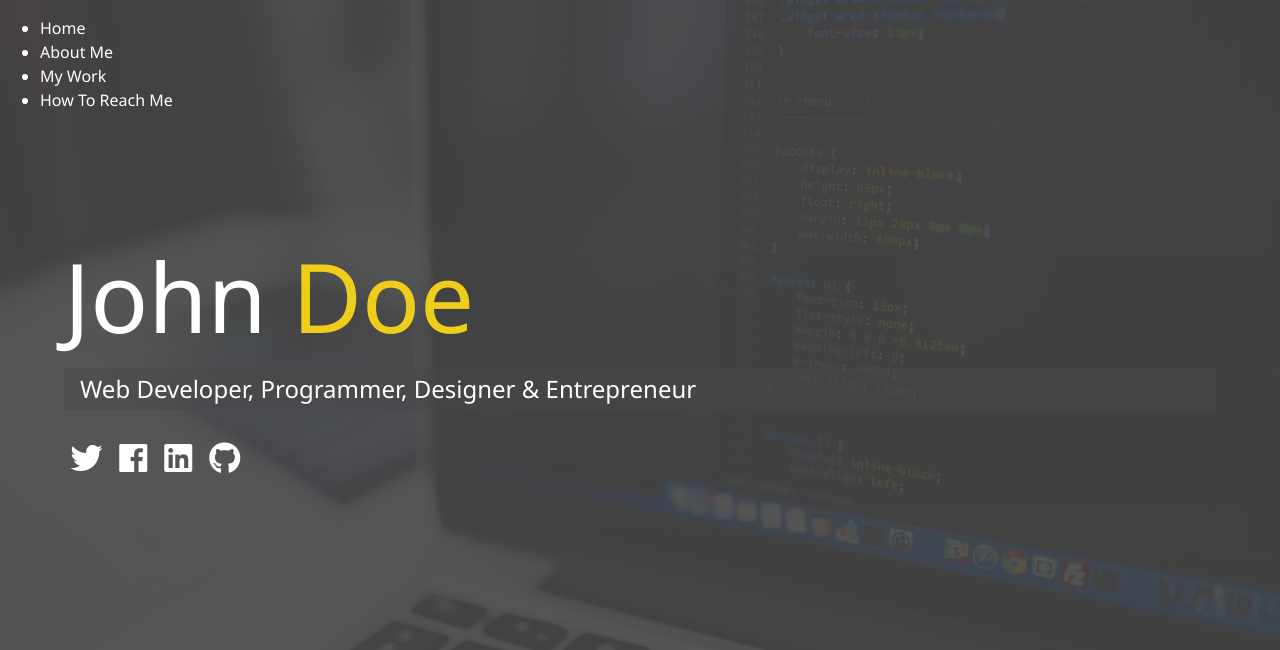
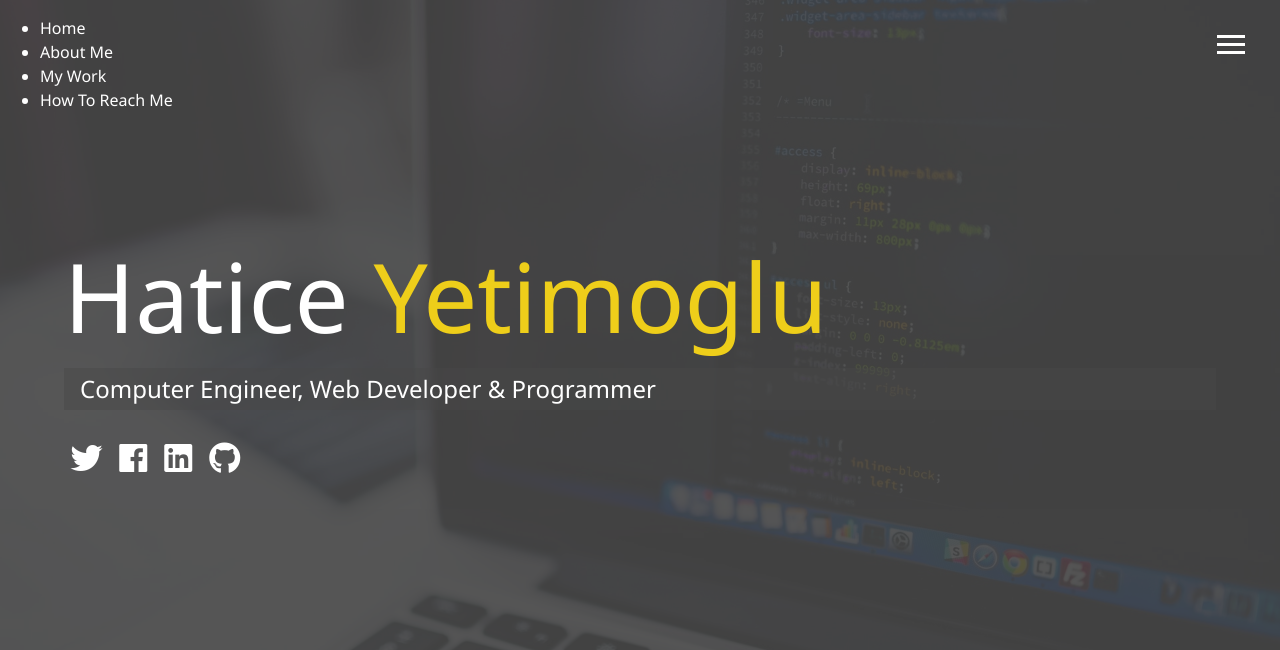
Before and after one commit to Htcytm/personalportfolio, a PHP site: page /dist/index.html in a window 1280 px wide. Shown: the top 650 px of the page. Run offline with PHP 8.4, Linux system fonts and the light colour scheme; some libraries are stand-ins or nearby versions.

Commit message:
Menu botton, js & rotate

```diff
--- a/dist/css/main.css
+++ b/dist/css/main.css
@@ -1,3 +1,25 @@
+.menu-btn {
+  position: absolute;
+  z-index: 3;
+  right: 35px;
+  top: 35px;
+  cursor: pointer;
+  transition: all 0.5s ease-out; }
+  .menu-btn .btn-line {
+    width: 28px;
+    height: 3px;
+    margin: 0 0 5px 0;
+    background: #fff;
+    transition: all 0.5s ease-out; }
+  .menu-btn.close {
+    transform: rotate(180deg); }
+    .menu-btn.close .btn-line:nth-child(1) {
+      transform: rotate(45deg) translate(5px, 5px); }
+    .menu-btn.close .btn-line:nth-child(2) {
+      opacity: 0; }
+    .menu-btn.close .btn-line:nth-child(3) {
+      transform: rotate(-45deg) translate(7px, -6px); }
+
 * {
   box-sizing: border-box; }
 
--- a/dist/index.html
+++ b/dist/index.html
@@ -9,23 +9,26 @@
     <link
       rel="stylesheet"
       href="https://use.fontawesome.com/releases/v5.2.0/css/all.css"
+      integrity="sha384-hWVjflwFxL6sNzntih27bfxkr27PmbbK/iSvJ+a4+0owXq79v+lsFkW54bOGbiDQ"
+      crossorigin="anonymous"
     />
     <title>Wlcom to My Portfolio</title>
   </head>
   <body id="bg-img">
     <!--    <div class="overlay"></div> -->
-    <header class="menu-btn">
-      <div class="btn-line"></div>
-      <div class="btn-line"></div>
-      <div class="btn-line"></div>
-
+    <header>
+      <div class="menu-btn">
+        <div class="btn-line"></div>
+        <div class="btn-line"></div>
+        <div class="btn-line"></div>
+      </div>
       <nav class="menu">
         <div class="menu-branding">
           <div class="portrait"></div>
         </div>
         <ul class="menu-nav">
           <li class="nav-item">
-            <a href="/" class="nav-link">Home</a>
+            <a href="index.html" class="nav-link">Home</a>
           </li>
           <li class="nav-item">
             <a href="/about.html" class="nav-link">About Me</a>
@@ -40,9 +43,11 @@
       </nav>
     </header>
     <main id="home">
-      <h1 class="lg-heading">John <span class="text-secondary">Doe</span></h1>
+      <h1 class="lg-heading">
+        Hatice <span class="text-secondary">Yetimoglu</span>
+      </h1>
       <h2 class="sm-heading">
-        Web Developer, Programmer, Designer & Entrepreneur
+        Computer Engineer, Web Developer & Programmer
       </h2>
       <div class="icons">
         <a href="#!">
--- /dev/null
+++ b/scss/_menu.scss
@@ -0,0 +1,40 @@
+// menu button
+.menu-btn {
+  position: absolute;
+  z-index: 3;
+  right: 35px;
+  top: 35px;
+  cursor: pointer;
+  @include easeOut;
+
+  .btn-line {
+    width: 28px;
+    height: 3px;
+    margin: 0 0 5px 0;
+    background: #fff;
+    @include easeOut;
+  }
+
+  //rotate Into X with Menu Lines
+  &.close {
+    transform: rotate(180deg);
+
+    //hamburger menuyu actiginda çıkmak için olan X işaretini setler
+    .btn-line {
+      //line 1 - Rotate
+      &:nth-child(1) {
+        transform: rotate(45deg) translate(5px, 5px);
+      }
+
+      //Line 2 - Hide
+      &:nth-child(2) {
+        opacity: 0;
+      }
+
+      //Line 3 - Rotate
+      &:nth-child(3) {
+        transform: rotate(-45deg) translate(7px, -6px);
+      }
+    }
+  }
+}
--- a/scss/main.scss
+++ b/scss/main.scss
@@ -1,4 +1,5 @@
 @import "config";
+@import "menu";
 
 * {
   box-sizing: border-box;
```
Also changed, not shown: dist/js/main.js (+33 -0 lines).
